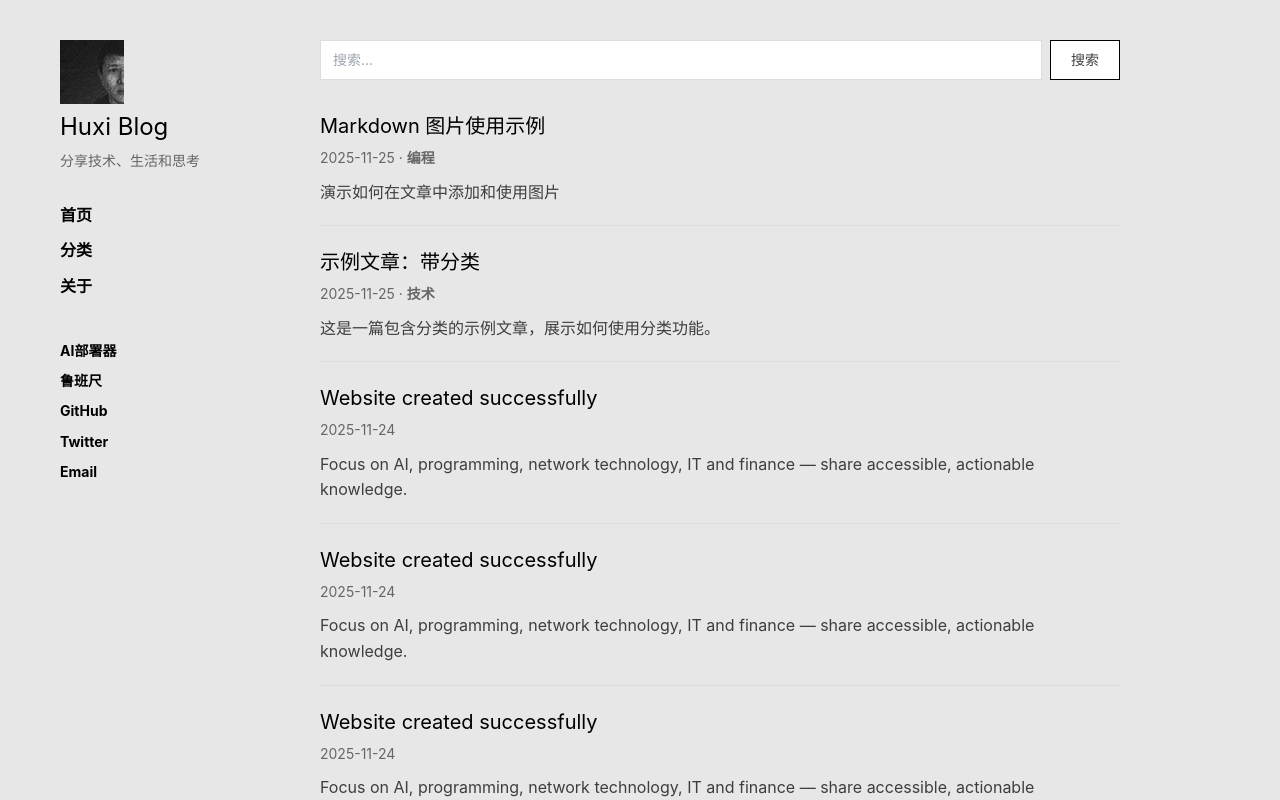
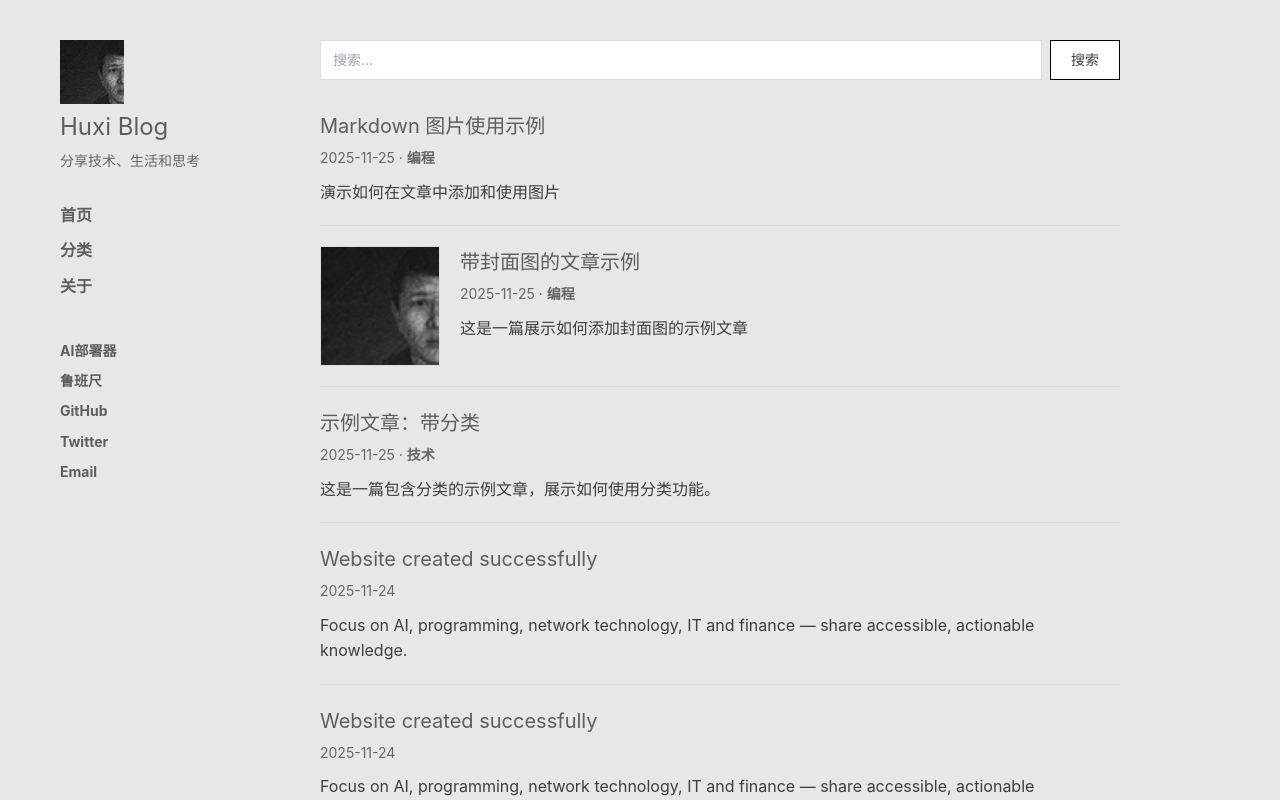
Before and after one commit to clone668/huxi-blog, a Next.js app: page / in a window 1280 px wide. Shown: the top 800 px of the page. Built offline with nearby package versions, Linux system fonts and the light colour scheme.

Commit message:
docs: 添加在线演示地址和样式优化
- 在 README 中添加演示网址 https://hi.huxi.app
- 优化链接颜色为 #5e5e5e，与整体配色更协调
- 更新示例文章日期

```diff
--- a/app/globals.css
+++ b/app/globals.css
@@ -10,7 +10,7 @@ body {
 }
 
 a {
-  color: #000;
+  color: #5e5e5e;
   text-decoration: none;
   font-weight: bold;
 }
--- a/posts/example-with-cover.md
+++ b/posts/example-with-cover.md
@@ -1,6 +1,6 @@
 ---
 title: "带封面图的文章示例"
-date: "2024-11-24"
+date: "2025-11-25"
 excerpt: "这是一篇展示如何添加封面图的示例文章"
 category: "编程"
 cover: "/logo.png"
```
Also changed, not shown: 1 other file (tests, documents, lock files or other folders).
